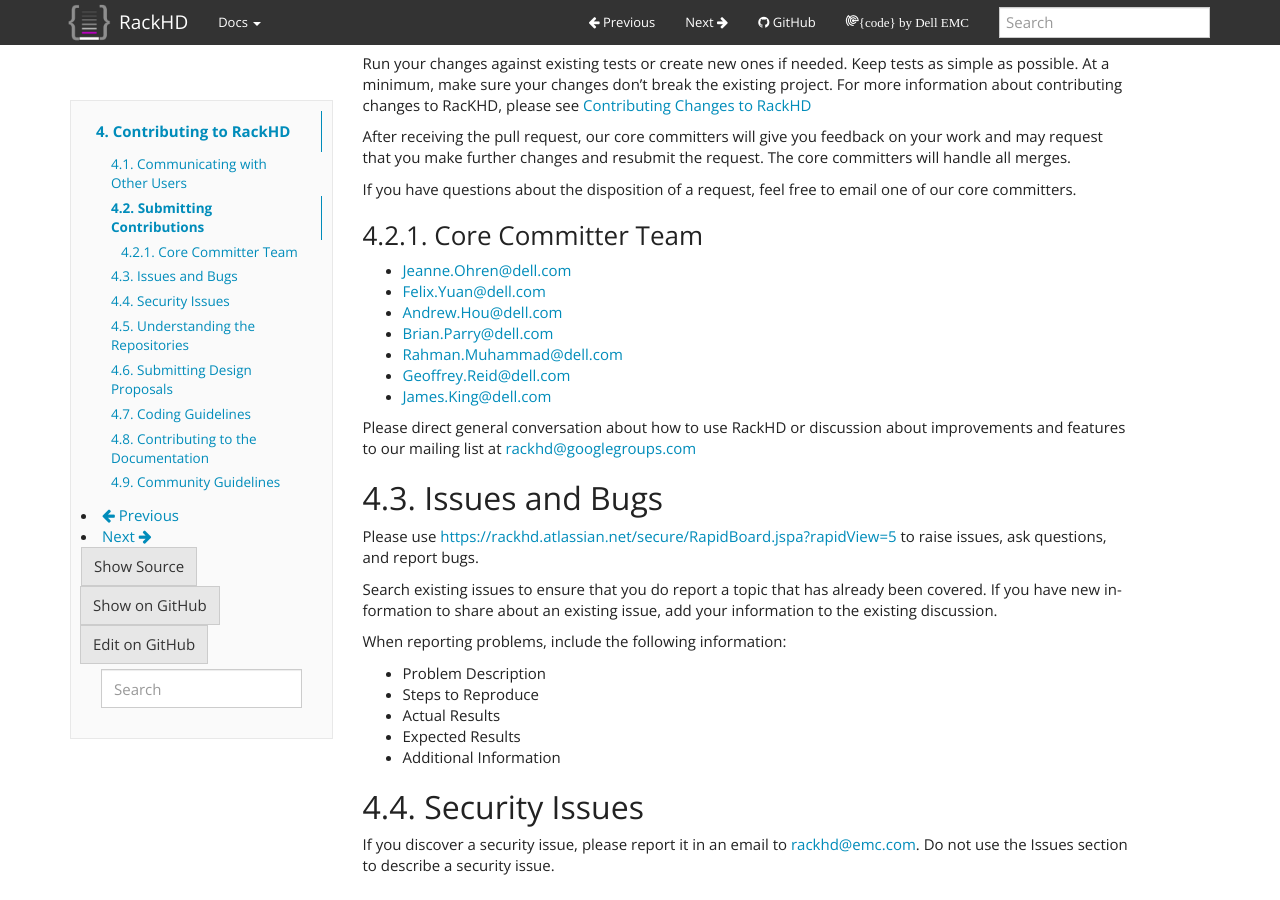
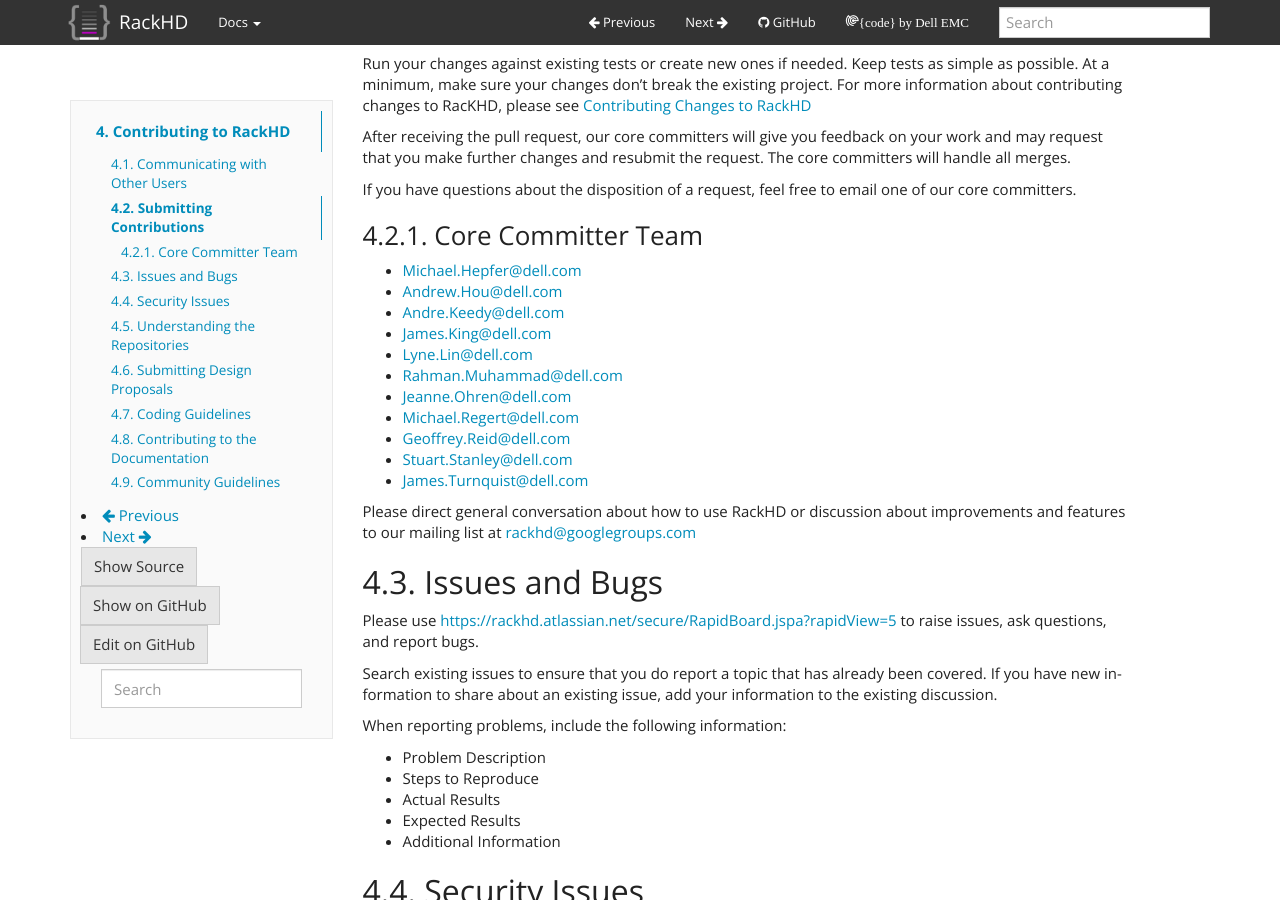
Before and after one commit to RackHD/docs, a Sphinx documentation site: the page built from docs/contributing.rst, in a window 1280 px wide and 900 px high, scrolled down 519 px. Built offline with Sphinx 7.4.7, drawn with Linux system fonts in a browser that asks for light colours.

Commit message:
Update contributing.rst

```diff
--- a/docs/contributing.rst
+++ b/docs/contributing.rst
@@ -34,13 +34,18 @@
 Core Committer Team
 ~~~~~~~~~~~~~~~~~~~~~
 
+* Michael.Hepfer@dell.com
+* Andrew.Hou@dell.com
+* Andre.Keedy@dell.com
+* James.King@dell.com
+* Lyne.Lin@dell.com
+* Rahman.Muhammad@dell.com
 * Jeanne.Ohren@dell.com
-* Felix.Yuan@dell.com
-* Andrew.Hou@dell.com
-* Brian.Parry@dell.com
-* Rahman.Muhammad@dell.com
+* Michael.Regert@dell.com
 * Geoffrey.Reid@dell.com
-* James.King@dell.com
+* Stuart.Stanley@dell.com
+* James.Turnquist@dell.com
+
 
 
 Please direct general conversation about how to use RackHD or discussion about improvements and features to our mailing list at rackhd@googlegroups.com
```
